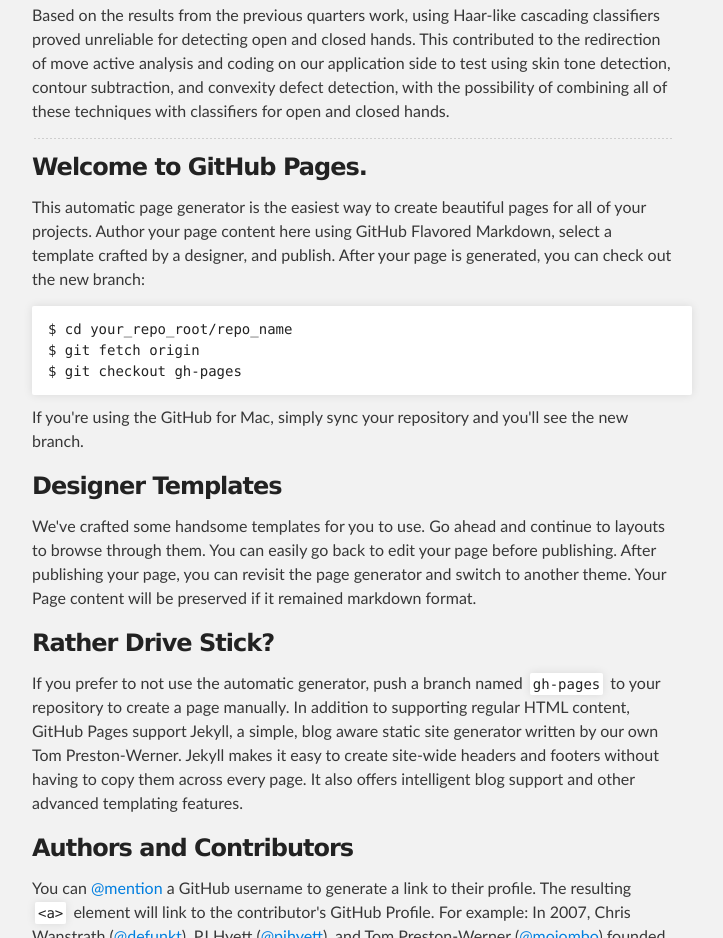
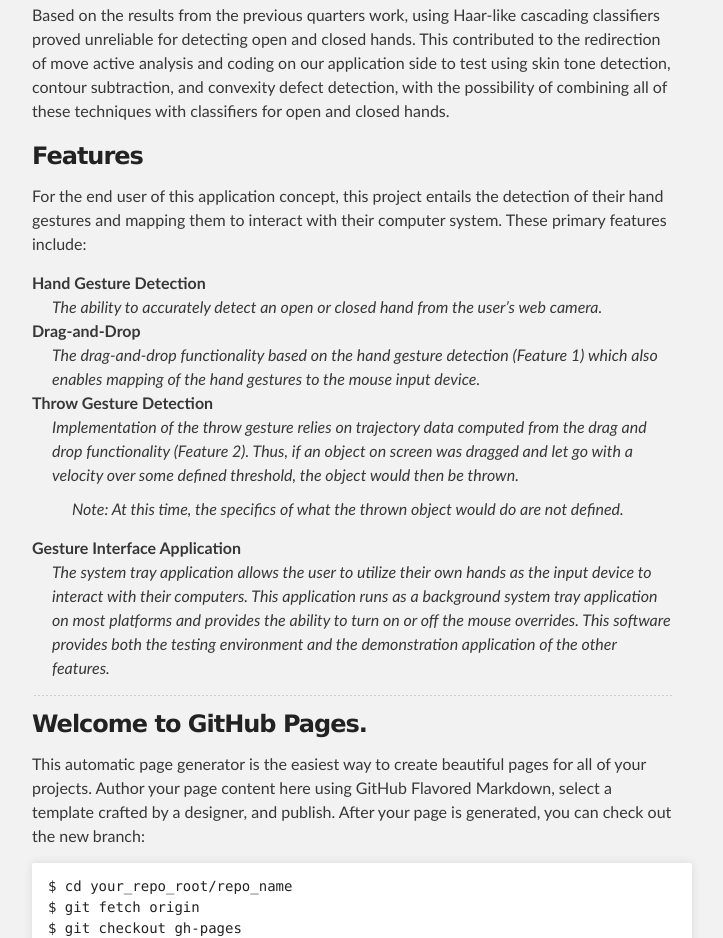
Before and after one commit to cnhartley/hand-to-mouse, a plain HTML site: page index.html in a window 1280 px wide. Shown: the part 942-1880 px from the top of the page, without its empty margins (288-1011 px from the left). Drawn offline with Linux system fonts and the light colour scheme.

Commit message:
Included the features section

```diff
--- a/index.html
+++ b/index.html
@@ -43,6 +43,22 @@
 <p>The gesture interface application will continue as the primary demonstration and testing platform of any future detection methods. Some reworking is required to allow for these other methods of gesture detection rather than only utilizing classifiers.</p>
 
 <p>Based on the results from the previous quarters work, using Haar-like cascading classifiers proved unreliable for detecting open and closed hands. This contributed to the redirection of move active analysis and coding on our application side to test using skin tone detection, contour subtraction, and convexity defect detection, with the possibility of combining all of these techniques with classifiers for open and closed hands.</p>
+
+<h3><a name="features-overview-section" class="anchor" href="#features-overview-section"><span class="octicon octicon-link"></span></a>Features</h3>
+
+<p>For the end user of this application concept, this project entails the detection of their hand gestures and mapping them to interact with their computer system. These primary features include:</p>
+
+<dl>
+  <dt>Hand Gesture Detection</dt>
+    <dd>The ability to accurately detect an open or closed hand from the user’s web camera.</dd>
+  <dt>Drag-and-Drop</dt>
+    <dd>The drag-and-drop functionality based on the hand gesture detection (Feature 1) which also enables mapping of the hand gestures to the mouse input device.</dd>
+  <dt>Throw Gesture Detection</dt>
+    <dd>Implementation of the throw gesture relies on trajectory data computed from the drag and drop functionality (Feature 2). Thus, if an object on screen was dragged and let go with a velocity over some defined threshold, the object would then be thrown.
+<p><em><color="red">Note:</color> At this time, the specifics of what the thrown object would do are not defined.</em></p></dd>
+  <dt>Gesture Interface Application</dt>
+    <dd>The system tray application allows the user to utilize their own hands as the input device to interact with their computers. This application runs as a background system tray application on most platforms and provides the ability to turn on or off the mouse overrides. This software provides both the testing environment and the demonstration application of the other features.</dd>
+</dl>
 
 
 <hr />
```
